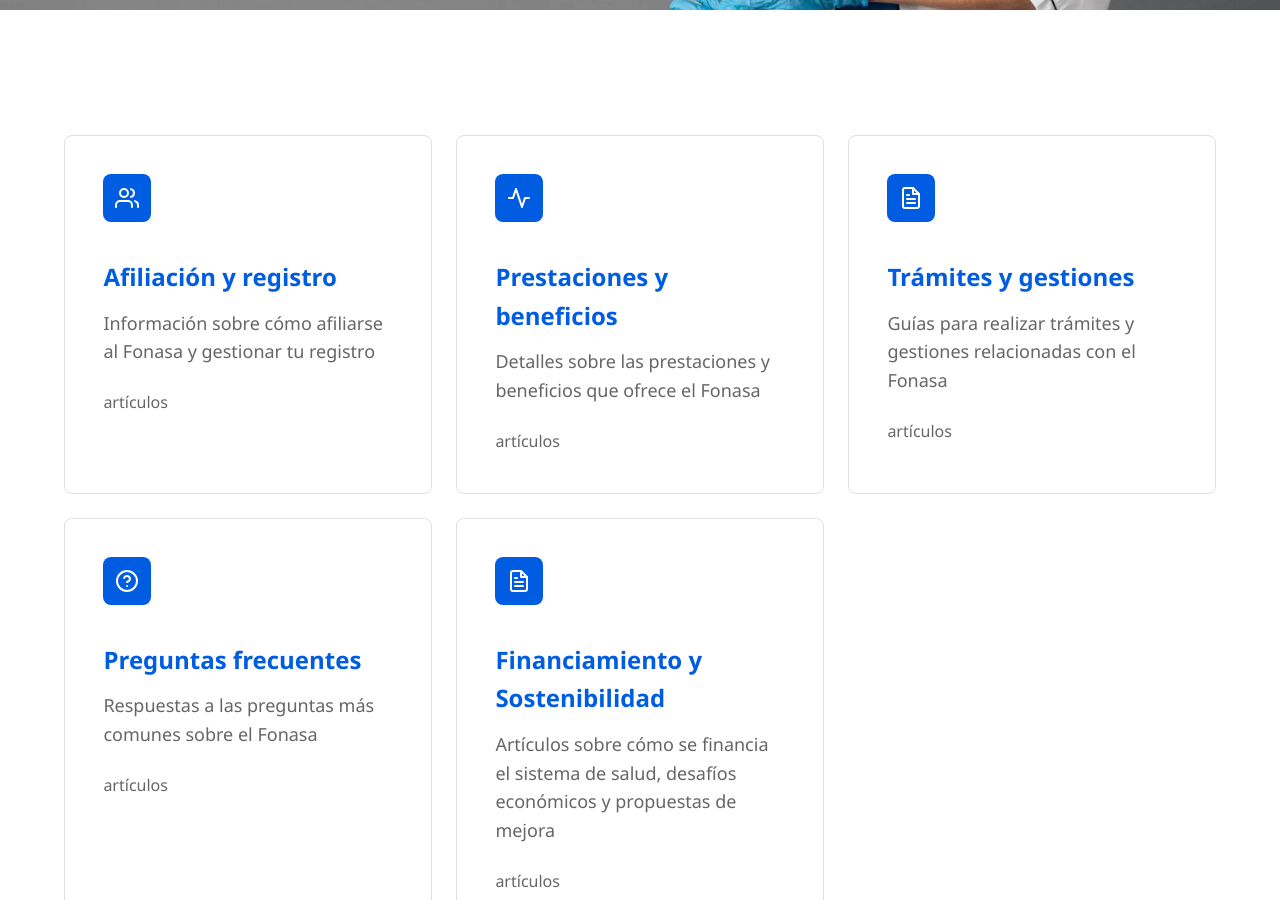
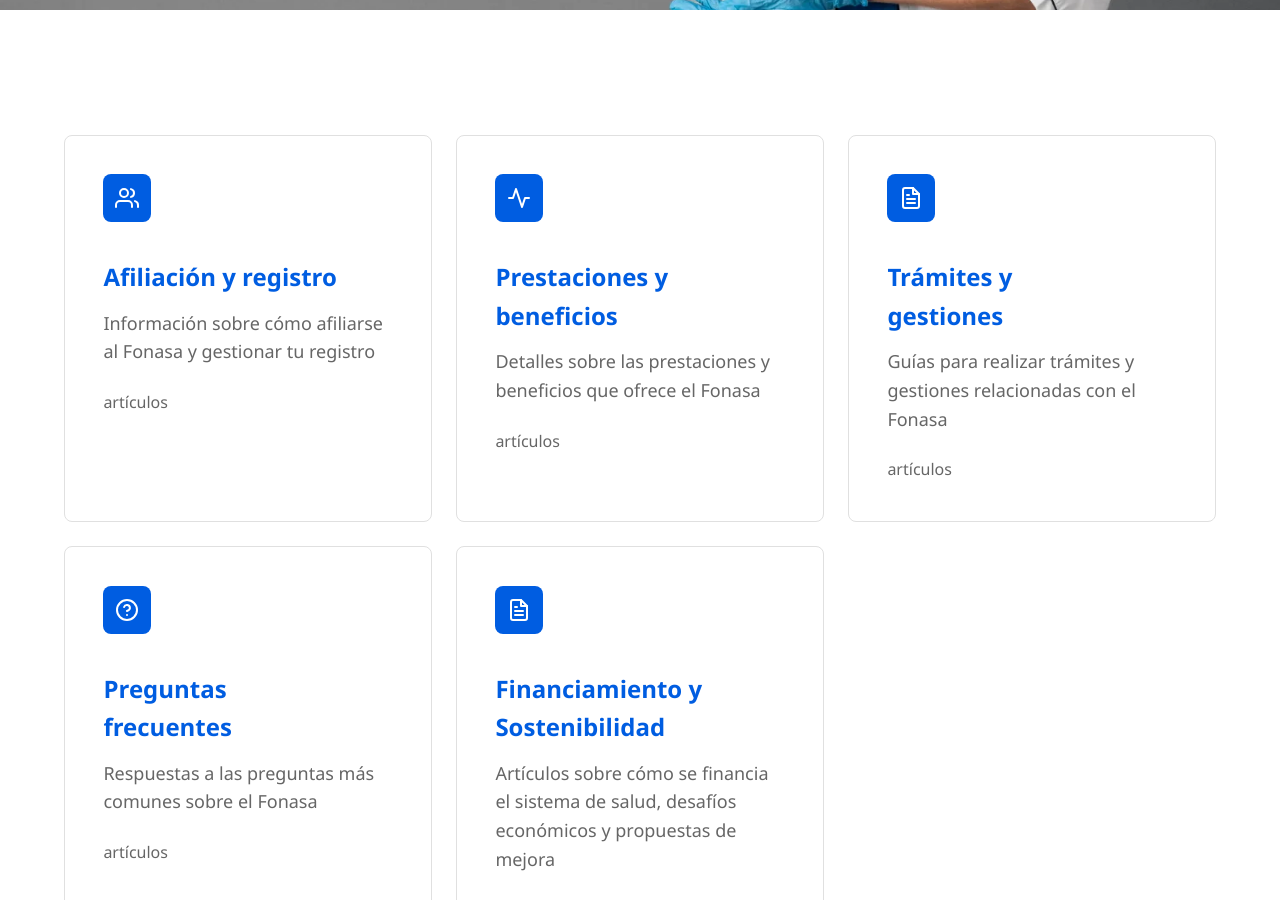
Before and after one commit to JoseAtel/fonasa.info, a Jekyll site: the page built from index.md, in a window 1280 px wide and 900 px high, scrolled down 530 px. Built offline with Jekyll 4.4.1, drawn with Linux system fonts in a browser that asks for light colours.

Commit message:
Actualizacion

```diff
--- a/index.md
+++ b/index.md
@@ -26,7 +26,7 @@
           <path d="M22 12h-4l-3 9L9 3l-3 9H2"></path>
         </svg>
       </div>
-      <h3>Prestaciones y beneficios</h3>
+      <h3>Prestaciones y<br/> beneficios</h3>
       <p>Detalles sobre las prestaciones y beneficios que ofrece el Fonasa</p>
       <div class="article-count">{{ site.prestaciones.size }} artículos</div>
     </a>
@@ -41,7 +41,7 @@
           <polyline points="10 9 9 9 8 9"></polyline>
         </svg>
       </div>
-      <h3>Trámites y gestiones</h3>
+      <h3>Trámites y<br/> gestiones</h3>
       <p>Guías para realizar trámites y gestiones relacionadas con el Fonasa</p>
       <div class="article-count">{{ site.tramites.size }} artículos</div>
     </a>
@@ -54,7 +54,7 @@
           <line x1="12" y1="17" x2="12.01" y2="17"></line>
         </svg>
       </div>
-      <h3>Preguntas frecuentes</h3>
+      <h3>Preguntas<br/> frecuentes</h3>
       <p>Respuestas a las preguntas más comunes sobre el Fonasa</p>
       <div class="article-count">{{ site.preguntas-frecuentes.size }} artículos</div>
     </a>
@@ -69,7 +69,7 @@
           <polyline points="10 9 9 9 8 9"></polyline>
         </svg>
       </div>
-      <h3>Financiamiento y Sostenibilidad</h3>
+      <h3>Financiamiento y<br/> Sostenibilidad</h3>
       <p>Artículos sobre cómo se financia el sistema de salud, desafíos económicos y propuestas de mejora</p>
       <div class="article-count">{{ site.preguntas-frecuentes.size }} artículos</div>
     </a>
```
